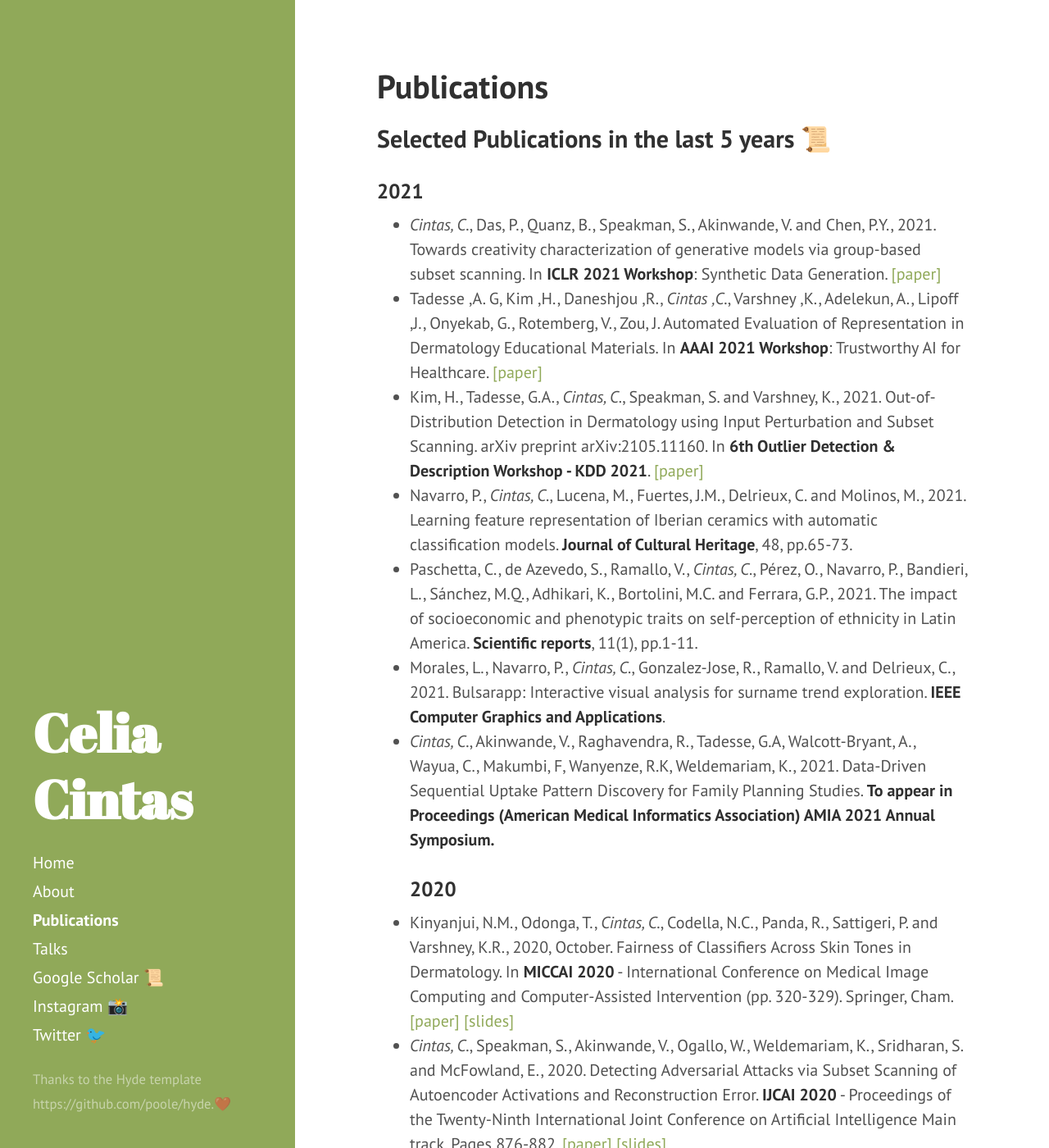
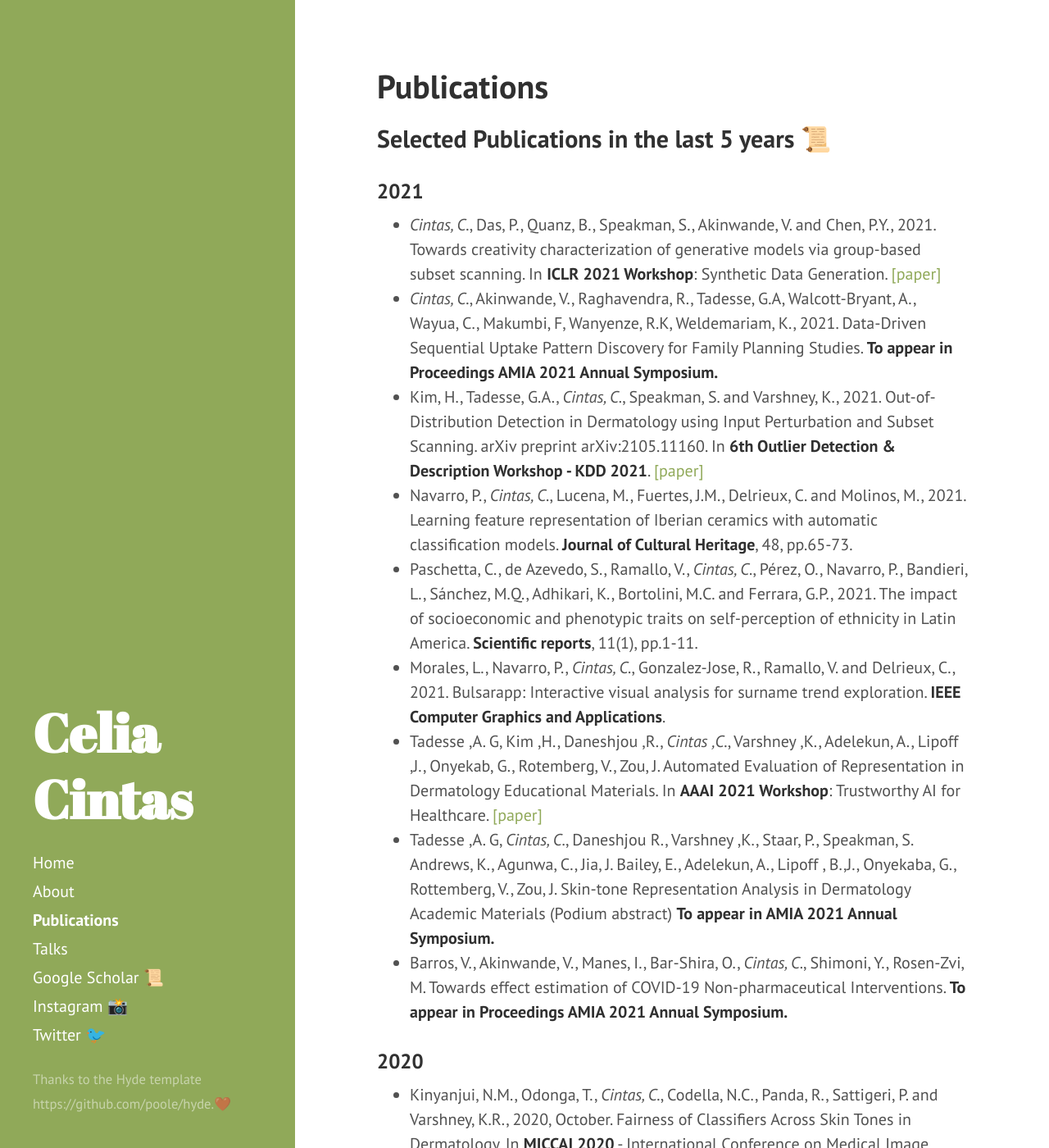
Before and after one commit to celiacintas/celiacintas.github.io, a Jekyll site: the page built from publications.md, in a window 1280 px wide and 1400 px high. Shown: the whole window at 82% size. Built offline with Jekyll 4.4.1, drawn with Linux system fonts in a browser that asks for light colours.

Commit message:
Update publications.md

```diff
--- a/publications.md
+++ b/publications.md
@@ -8,12 +8,18 @@ title: Publications
 ### 2021
 
 * *Cintas, C.*, Das, P., Quanz, B., Speakman, S., Akinwande, V. and Chen, P.Y., 2021. Towards creativity characterization of generative models via group-based subset scanning. In **ICLR 2021 Workshop**: Synthetic Data Generation. [[paper]](https://arxiv.org/pdf/2104.00479.pdf)
-* Tadesse ,A. G, Kim ,H., Daneshjou ,R., *Cintas ,C.*, Varshney ,K., Adelekun, A., Lipoff ,J., Onyekab, G., Rotemberg, V., Zou, J. Automated Evaluation of Representation in Dermatology Educational Materials. In **AAAI 2021 Workshop**: Trustworthy AI for Healthcare. [[paper]](https://taih20.github.io/papers/11/CameraReady/AAAI_2021_Trustworthy_camera_ready.pdf)
+* *Cintas, C.*, Akinwande, V., Raghavendra, R., Tadesse, G.A, Walcott-Bryant, A., Wayua, C., Makumbi, F, Wanyenze, R.K, Weldemariam, K., 2021. Data-Driven Sequential Uptake Pattern Discovery for Family Planning Studies. **To appear in Proceedings AMIA 2021 Annual Symposium.**
 * Kim, H., Tadesse, G.A., *Cintas, C.*, Speakman, S. and Varshney, K., 2021. Out-of-Distribution Detection in Dermatology using Input Perturbation and Subset Scanning. arXiv preprint arXiv:2105.11160. In **6th Outlier Detection & Description Workshop - KDD 2021**. [[paper]](https://arxiv.org/pdf/2105.11160.pdf)
 * Navarro, P., *Cintas, C.*, Lucena, M., Fuertes, J.M., Delrieux, C. and Molinos, M., 2021. Learning feature representation of Iberian ceramics with automatic classification models. **Journal of Cultural Heritage**, 48, pp.65-73.
 * Paschetta, C., de Azevedo, S., Ramallo, V., *Cintas, C.*, Pérez, O., Navarro, P., Bandieri, L., Sánchez, M.Q., Adhikari, K., Bortolini, M.C. and Ferrara, G.P., 2021. The impact of socioeconomic and phenotypic traits on self-perception of ethnicity in Latin America. **Scientific reports**, 11(1), pp.1-11.
 * Morales, L., Navarro, P., *Cintas, C.*, Gonzalez-Jose, R., Ramallo, V. and Delrieux, C., 2021. Bulsarapp: Interactive visual analysis for surname trend exploration. **IEEE Computer Graphics and Applications**.
-* *Cintas, C.*, Akinwande, V., Raghavendra, R., Tadesse, G.A, Walcott-Bryant, A., Wayua, C., Makumbi, F, Wanyenze, R.K, Weldemariam, K., 2021. Data-Driven Sequential Uptake Pattern Discovery for Family Planning Studies. **To appear in Proceedings (American Medical Informatics Association) AMIA 2021 Annual Symposium.**
+* Tadesse ,A. G, Kim ,H., Daneshjou ,R., *Cintas ,C.*, Varshney ,K., Adelekun, A., Lipoff ,J., Onyekab, G., Rotemberg, V., Zou, J. Automated Evaluation of Representation in Dermatology Educational Materials. In **AAAI 2021 Workshop**: Trustworthy AI for Healthcare. [[paper]](https://taih20.github.io/papers/11/CameraReady/AAAI_2021_Trustworthy_camera_ready.pdf)
+* Tadesse ,A. G, *Cintas, C.*, Daneshjou R., Varshney ,K., Staar, P., Speakman, S. Andrews, K., Agunwa, C., Jia, J. Bailey, E., Adelekun, A., Lipoff , B.,J., Onyekaba, G., Rottemberg, V., Zou, J. Skin-tone Representation Analysis in Dermatology Academic Materials (Podium abstract)  **To appear in AMIA 2021 Annual Symposium.**
+* Barros, V., Akinwande, V., Manes, I., Bar-Shira, O., *Cintas, C.*, Shimoni, Y., Rosen-Zvi, M. Towards effect estimation of COVID-19 Non-pharmaceutical Interventions. **To appear in Proceedings AMIA 2021 Annual Symposium.**
+
+
+
+
 ### 2020
 
 * Kinyanjui, N.M., Odonga, T., *Cintas, C.*, Codella, N.C., Panda, R., Sattigeri, P. and Varshney, K.R., 2020, October. Fairness of Classifiers Across Skin Tones in Dermatology. In **MICCAI 2020** - International Conference on Medical Image Computing and Computer-Assisted Intervention (pp. 320-329). Springer, Cham. [[paper]](https://link.springer.com/chapter/10.1007/978-3-030-59725-2_31) [[slides]](https://github.com/celiacintas/celiacintas.github.io/blob/main/public/slides/2020/MICCAI_presentation__Derma_Fairness.pdf)
```
